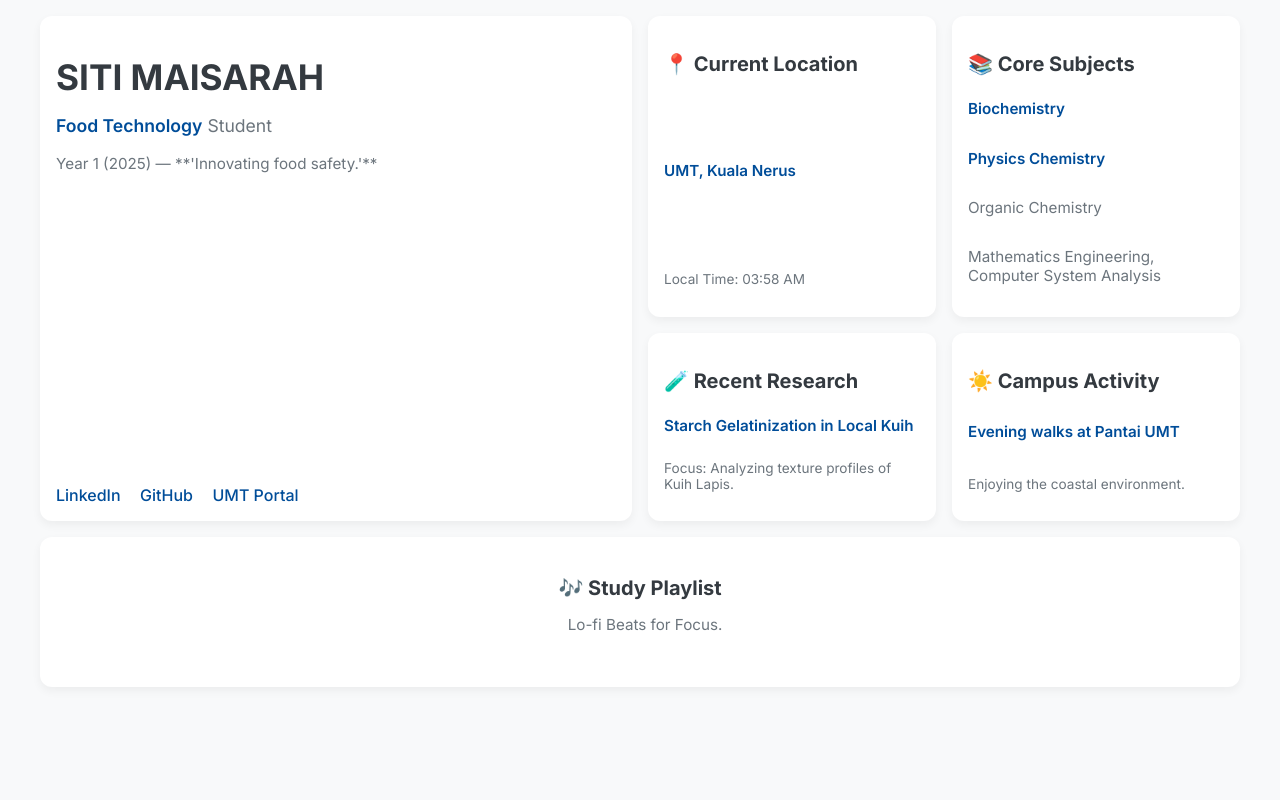
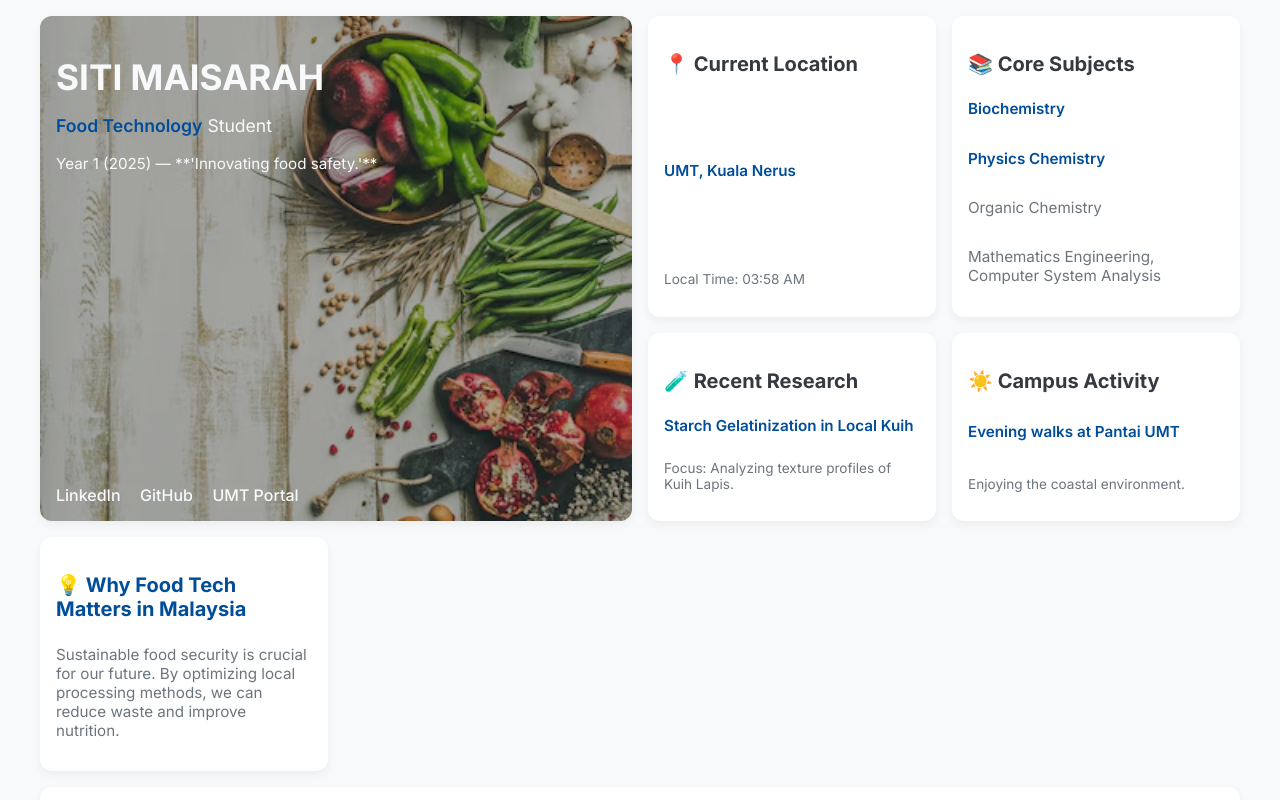
Before and after one commit to hzlxue/S78661.github.io, a plain HTML site: page index.html in a window 1280 px wide. Shown: the top 800 px of the page. Drawn offline with Linux system fonts and the light colour scheme.

Commit message:
Add files via upload
Added reflection card, Spotify playlist and
background image

```diff
--- a/index.html
+++ b/index.html
@@ -48,14 +48,16 @@
             border-radius: var(--border-radius);
             padding: var(--spacing);
             box-shadow: 0 4px 10px rgba(0, 0, 0, 0.05); /* Soft shadow */
+            /* Transition for Hover Effect */
             transition: transform 0.3s ease, box-shadow 0.3s ease;
             display: flex;
             flex-direction: column;
             justify-content: space-between;
         }
 
+        /* Subtle Zoom/Scale Hover Effect */
         .card:hover {
-            transform: translateY(-2px);
+            transform: scale(1.01); /* Scale up slightly */
             box-shadow: 0 6px 15px rgba(0, 0, 0, 0.1);
         }
 
@@ -78,27 +80,67 @@
         }
 
         /* Specific Card Sizing and Positioning (Desktop) */
-        .card-profile { grid-column: span 2; grid-row: span 2; }
+        .card-profile {
+            grid-column: span 2;
+            grid-row: span 2;
+            /* === NEW BACKGROUND IMAGE CODE === */
+            background-image: url('bg.avif'); /* Set the background image */
+            background-size: cover;
+            background-position: center;
+            background-repeat: no-repeat;
+            position: relative;
+            z-index: 1;
+        }
+
+        /* Pseudo-element for a dark overlay to improve text contrast on the image */
+        .card-profile::before {
+            content: "";
+            position: absolute;
+            top: 0;
+            left: 0;
+            width: 100%;
+            height: 100%;
+            background-color: rgba(0, 0, 0, 0.3); /* 30% black overlay */
+            border-radius: var(--border-radius);
+            z-index: 2;
+        }
+
+        /* Adjust content z-index to be on top of the overlay */
+        .card-profile > div,
+        .card-profile .social-links {
+            position: relative;
+            z-index: 3;
+        }
+
+        /* Set text colors to light for readability over a dark image */
+        .card-profile h1,
+        .card-profile p,
+        .card-profile .social-links a {
+            color: var(--color-background) !important; /* Use soft white for visibility */
+        }
+
+        /* Keep the accent color for social links hover for contrast */
+        .card-profile .social-links a:hover {
+            color: var(--color-accent) !important;
+        }
+
+        /* Regular card layout classes */
         .card-location { grid-column: span 1; grid-row: span 1; }
         .card-tech-stack { grid-column: span 1; grid-row: span 1; }
         .card-case-study { grid-column: span 1; grid-row: span 1; }
         .card-hobby { grid-column: span 1; grid-row: span 1; }
+        .card-reflection { grid-column: span 1; grid-row: span 1; }
         .card-playlist { grid-column: span 4; min-height: 80px; justify-content: center; align-items: center; }
 
         /* Profile specific styling */
         .social-links a {
-            color: var(--color-accent);
             text-decoration: none;
             margin-right: 15px;
             font-weight: 500;
             transition: color 0.2s;
         }
 
-        .social-links a:hover {
-            color: var(--color-text-primary);
-        }
-
-        /* Media Query for Responsiveness (Rule 2: Stacked vertically on mobile) */
+        /* Media Query for Responsiveness (Stack vertically on mobile) */
         @media (max-width: 768px) {
             .bento-grid {
                 grid-template-columns: 1fr; /* Single column */
@@ -128,9 +170,9 @@
                     </p>
                 </div>
                 <div class="social-links">
-                    <a href="#" aria-label="LinkedIn">LinkedIn</a>
-                    <a href="#" aria-label="GitHub">GitHub</a>
-                    <a href="#" aria-label="UMT Portal">UMT Portal</a>
+                    <a href="https://www.linkedin.com" target="_blank" aria-label="LinkedIn">LinkedIn</a>
+                    <a href="https://github.com/hzlxue" target="_blank" aria-label="GitHub">GitHub</a>
+                    <a href="#" target="_blank" aria-label="UMT Portal">UMT Portal</a>
                 </div>
             </div>
 
@@ -140,7 +182,7 @@
                     <span class="card-accent-text">UMT, Kuala Nerus</span>
                 </p>
                 <p class="card-content" style="font-size: 0.85rem;">
-                    Local Time: <span id="current-time">10:38 AM</span>
+                    Local Time: <span id="current-time">11:37 AM</span>
                     <script>
                         // Simple script to update time
                         document.getElementById('current-time').textContent = new Date().toLocaleTimeString('en-US', { hour: '2-digit', minute: '2-digit' });
@@ -176,8 +218,17 @@
                 </p>
             </div>
 
+            <div class="card card-reflection">
+                <h3 class="card-title" style="color: var(--color-accent);">💡 Why Food Tech Matters in Malaysia</h3>
+                <p class="card-content">
+                    Sustainable food security is crucial for our future. By optimizing local processing methods, we can reduce waste and improve nutrition.
+                </p>
+            </div>
+
             <div class="card card-playlist">
-                <h3 class="card-title" style="margin: 0; display: inline-block;">🎶 Study Playlist</h3>
+                <h3 class="card-title" style="margin: 0; display: inline-block;">🎶 Study Playlist<iframe data-testid="embed-iframe" style="border-radius:12px" src="https://open.spotify.com/embed/track/1FaCkK2XljaPionSeVpipk?utm_source=generator" width="100%" height="352" frameBorder="0" allowfullscreen="" allow="autoplay; clipboard-write; encrypted-media; fullscreen; picture-in-picture" loading="lazy"></iframe>
+<iframe data-testid="embed-iframe" style="border-radius:12px" src="https://open.spotify.com/embed/track/2TGniNBlW1mBJFxvSLZ4SA?utm_source=generator" width="100%" height="352" frameBorder="0" allowfullscreen="" allow="autoplay; clipboard-write; encrypted-media; fullscreen; picture-in-picture" loading="lazy"></iframe>
+<iframe data-testid="embed-iframe" style="border-radius:12px" src="https://open.spotify.com/embed/track/56BFdDnRlfTnSLk5d7Ukw1?utm_source=generator" width="100%" height="352" frameBorder="0" allowfullscreen="" allow="autoplay; clipboard-write; encrypted-media; fullscreen; picture-in-picture" loading="lazy"></iframe>
                 <p class="card-content" style="margin-left: 10px; display: inline-block;">
                     Lo-fi Beats for Focus.
                 </p>
```
Also changed, not shown: bg.avif (added).
